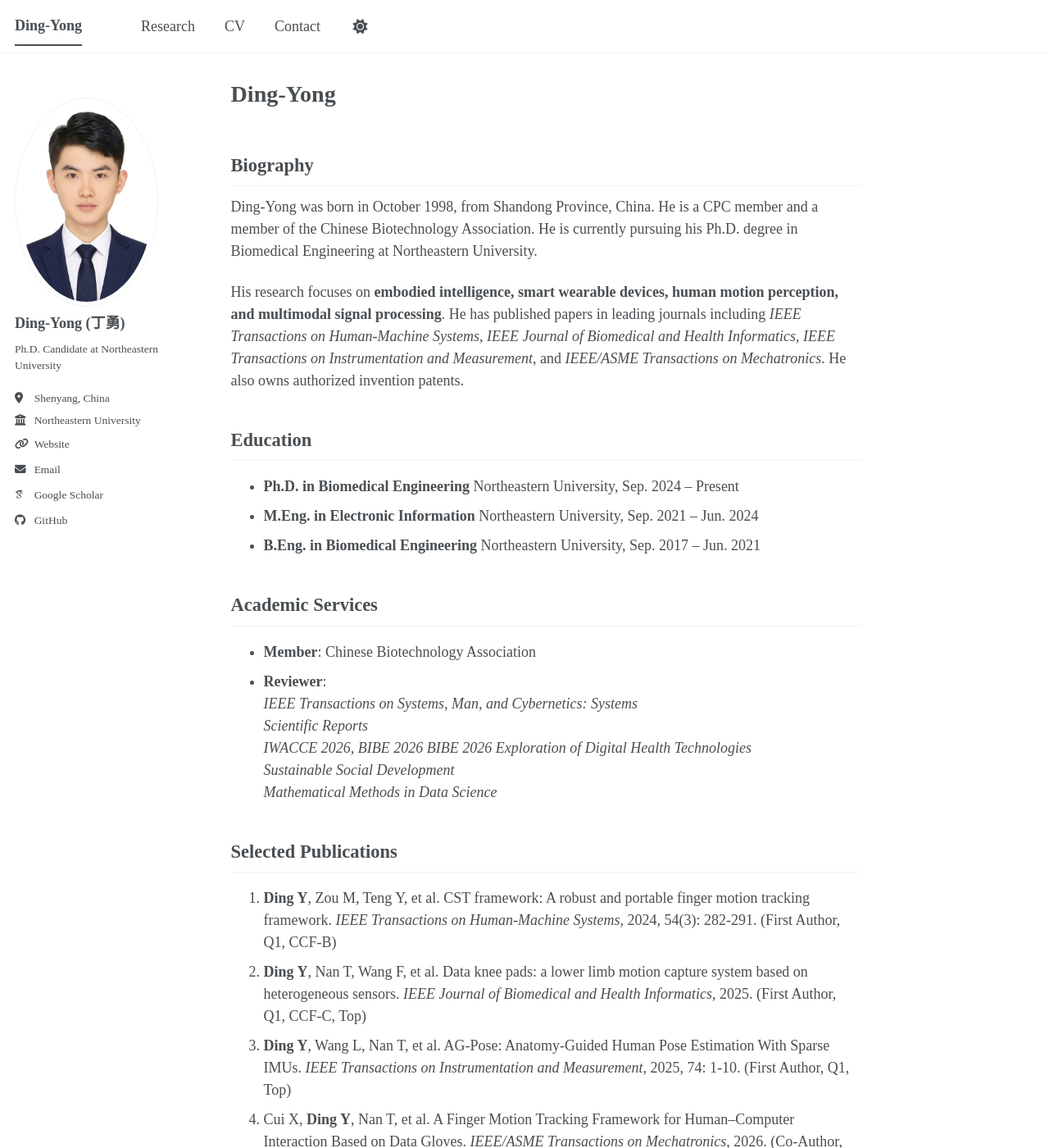
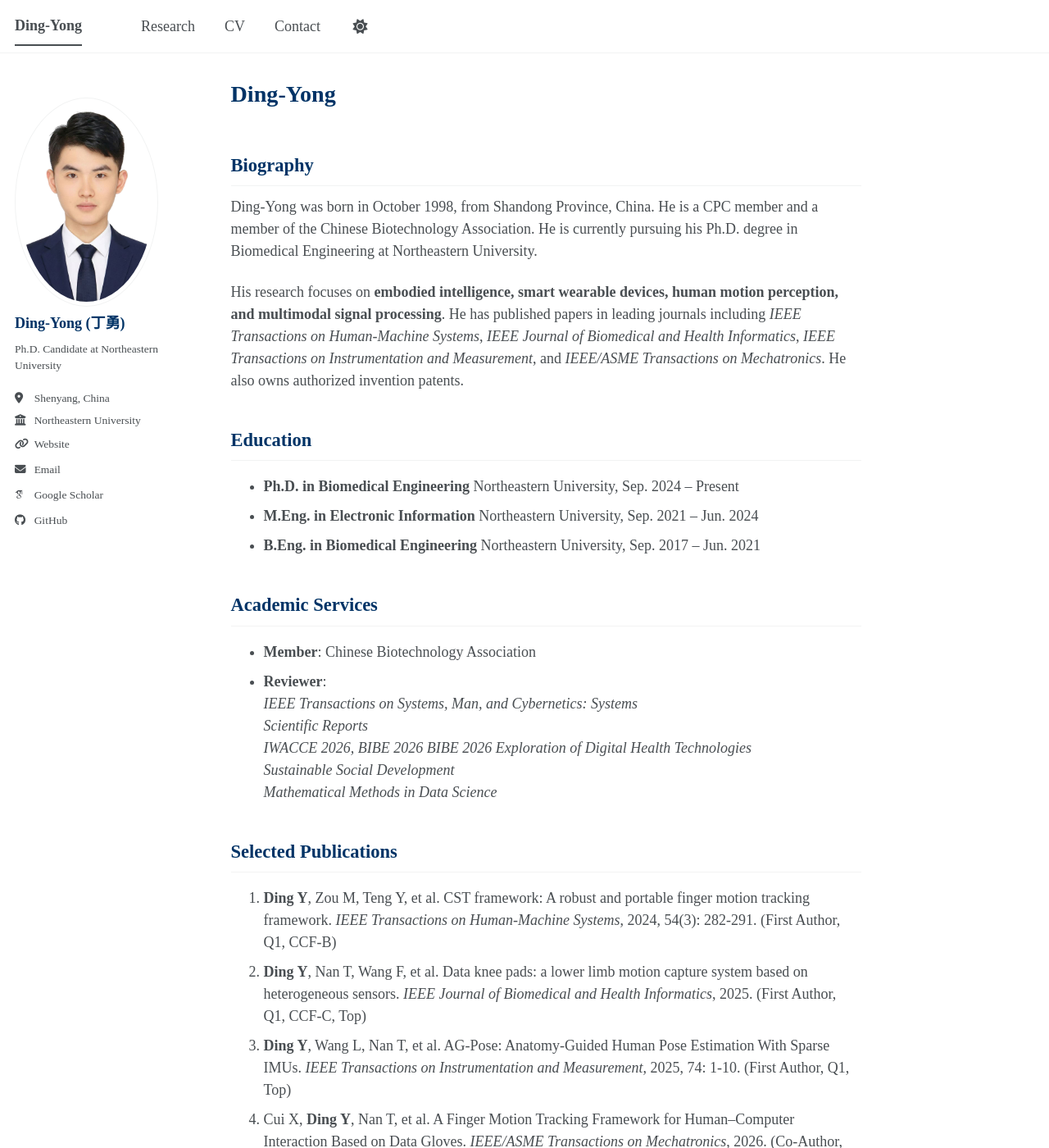
Before and after one commit to ding-yong/ding-yong.github.io, a Jekyll site: the page built from _pages/about.md, in a window 1280 px wide and 1400 px high. Shown: the whole window at 82% size. Built offline with Jekyll 4.4.1, drawn with Linux system fonts in a browser that asks for light colours; some web fonts are replaced; a script bundle is joined from its source files by our own code; library files that are not in the unit come from our copies.

Commit message:
Update about.md

```diff
--- a/_pages/about.md
+++ b/_pages/about.md
@@ -45,3 +45,10 @@
 *Collaboration with Shanghai Yudie Intelligent Technology Co., Ltd.*
 
 This project focuses on liquid metal sensor characteristics, sensor selection, anatomical structure design, prototype development of smart wearable devices, and algorithm integration. The system is widely used in human–computer interaction and motion monitoring, and the product has been launched.
+
+<style>
+/* 强制所有标题变蓝色 */
+h1, h2, h3, h4, h5, h6 {
+  color: #003366 !important;
+}
+</style>
```
